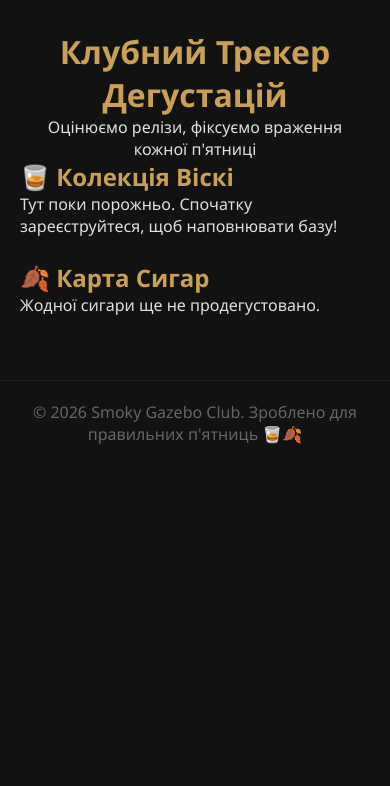
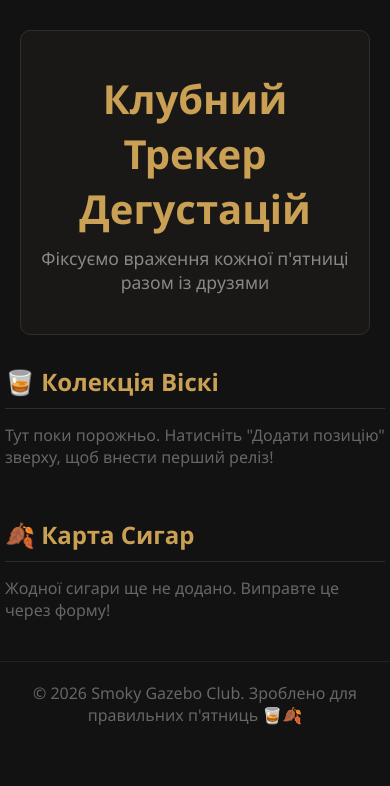
Before and after one commit to Elrik13/Smoky-gazebo, a Flask app: page / in a window 390 px wide. Shown: the part 98-884 px from the top of the page. Before the commit the page ends 542 px from the top, so only its background shows below. Run offline with Flask 3, Linux system fonts and the light colour scheme.

Commit message:
Added possibility to rate items, added nyw styles and cosmetic improvements

```diff
--- a/app.py
+++ b/app.py
@@ -1,9 +1,11 @@
+from datetime import datetime
 from flask import Flask, render_template, redirect, url_for, request, flash
 from flask_sqlalchemy import SQLAlchemy
 from flask_login import LoginManager, UserMixin, login_user, login_required, logout_user, current_user
 from werkzeug.security import generate_password_hash, check_password_hash
-from datetime import datetime
+from sqlalchemy import func
 import os
+
 
 app = Flask(__name__)
 app.config['SECRET_KEY'] = 'dev-secret-key-12345'  # Секретний ключ для захисту сесій
@@ -139,6 +141,37 @@ def add_item():
     return render_template('add_item.html')
 
 
+# Виставлення оцінки продукту
+@app.route('/rate/<int:item_id>', methods=['GET', 'POST'])
+@login_required
+def rate_item(item_id):
+    item = Item.query.get_or_404(item_id)
+
+    # Перевіряємо, чи цей користувач вже ставив оцінку цьому продукту
+    existing_rating = Rating.query.filter_by(user_id=current_user.id, item_id=item.id).first()
+    if existing_rating:
+        flash(f'Ви вже оцінювали реліз "{item.name}"!', 'error')
+        return redirect(url_for('index'))
+
+    if request.method == 'POST':
+        score = int(request.form.get('score'))
+        comment = request.form.get('comment')
+
+        new_rating = Rating(
+            score=score,
+            comment=comment,
+            user_id=current_user.id,
+            item_id=item.id
+        )
+        db.session.add(new_rating)
+        db.session.commit()
+
+        flash(f'Вашу оцінку для "{item.name}" успішно збережено!', 'success')
+        return redirect(url_for('index'))
+
+    return render_template('rate_item.html', item=item)
+
+
 # Автоматичне створення бази даних при першому запуску додатку
 with app.app_context():
     db.create_all()
--- a/templates/base.html
+++ b/templates/base.html
@@ -84,6 +84,73 @@
         .alert-danger { background-color: #5c1d24; color: #f8d7da; border: 1px solid #f5c2c7; }
         .alert-success { background-color: #1e4620; color: #d1e7dd; border: 1px solid #badbcc; }
         footer { text-align: center; padding: 20px 0; margin-top: 40px; color: #666; border-top: 1px solid #222; }
+                /* Нові стилі для клубних карток та оцінок */
+        .grid-container {
+            display: grid;
+            grid-template-columns: repeat(auto-fill, minmax(320px, 1fr));
+            gap: 20px;
+            margin-top: 15px;
+        }
+        .club-card {
+            background-color: #1a1816;
+            border: 1px solid #332d29;
+            border-radius: 10px;
+            overflow: hidden;
+            display: flex;
+            flex-direction: column;
+            transition: transform 0.2s, border-color 0.2s;
+        }
+        .club-card:hover {
+            transform: translateY(-3px);
+            border-color: #c9a054;
+        }
+        .card-header-img {
+            height: 180px;
+            width: 100%;
+            object-fit: cover;
+            border-bottom: 1px solid #332d29;
+        }
+        .card-body-content {
+            padding: 15px;
+            display: flex;
+            flex-direction: column;
+            flex-grow: 1;
+        }
+        .badge-score {
+            background-color: #c9a054;
+            color: #121212;
+            padding: 4px 8px;
+            border-radius: 4px;
+            font-weight: bold;
+            font-size: 0.85rem;
+            display: inline-block;
+        }
+        .badge-empty {
+            background-color: #332d29;
+            color: #b3b3b3;
+            padding: 4px 8px;
+            border-radius: 4px;
+            font-size: 0.85rem;
+            display: inline-block;
+        }
+        .item-meta {
+            font-size: 0.85rem;
+            color: #888;
+            margin: 2px 0 8px 0;
+        }
+        .item-desc {
+            font-size: 0.9rem;
+            color: #cccccc;
+            line-height: 1.4;
+            margin-bottom: 15px;
+            flex-grow: 1;
+        }
+        .section-title {
+            text-align: left;
+            margin-top: 30px;
+            padding-bottom: 10px;
+            border-bottom: 1px solid #332d29;
+        }
     </style>
 </head>
 <body>
--- a/templates/index.html
+++ b/templates/index.html
@@ -1,54 +1,86 @@
 {% extends 'base.html' %}
 
 {% block content %}
-<div class="text-center mb-5 py-4 bg-dark rounded border border-secondary">
-    <h1 class="display-5 fw-bold text-gold">Клубний Трекер Дегустацій</h1>
-    <p class="lead text-white-50">Оцінюємо релізи, фіксуємо враження кожної п'ятниці</p>
+<div class="text-center mb-5" style="padding: 40px 20px; background-color: #1a1816; border-radius: 10px; border: 1px solid #332d29;">
+    <h1 class="text-gold" style="font-size: 2.5rem; margin-bottom: 10px;">Клубний Трекер Дегустацій</h1>
+    <p style="color: #888; font-size: 1.1rem;">Фіксуємо враження кожної п'ятниці разом із друзями</p>
 </div>
 
 <div class="row">
     <!-- РОЗДІЛ ВІСКІ -->
-    <div class="col-md-6 mb-4">
-        <h2 class="text-gold border-bottom border-secondary pb-2 mb-3">🥃 Колекція Віскі</h2>
+    <div class="w-100">
+        <h2 class="text-gold section-title">🥃 Колекція Віскі</h2>
         {% if not whiskeys %}
-            <p class="text-white-50">Тут поки порожньо. Спочатку зареєструйтеся, щоб наповнювати базу!</p>
+            <p style="color: #666; margin-top: 15px;">Тут поки порожньо. Натисніть "Додати позицію" зверху, щоб внести перший реліз!</p>
+        {% else %}
+            <div class="grid-container">
+                {% for item in whiskeys %}
+                    <div class="club-card">
+                        <img src="{{ item.image_url or 'https://unsplash.com' }}" class="card-header-img" alt="{{ item.name }}">
+                        <div class="card-body-content">
+                            <div style="display: flex; justify-content: space-between; align-items: flex-start; gap: 10px;">
+                                <h4 class="text-gold" style="margin: 0;">{{ item.name }}</h4>
+                                <div>
+                                    {% if item.ratings %}
+                                        {% set total = namespace(score=0) %}
+                                        {% for r in item.ratings %}
+                                            {% set total.score = total.score + r.score %}
+                                        {% endfor %}
+                                        <span class="badge-score">⭐ {{ (total.score / item.ratings|length)|round(1) }}</span>
+                                    {% else %}
+                                        <span class="badge-empty">Немає оцінок</span>
                                     {% endif %}
-        <div class="row row-cols-1 g-3">
-            {% for item in whiskeys %}
-            <div class="col">
-                <div class="card h-100 flex-row align-items-center p-2">
-                    <img src="{{ item.image_url or 'https://unsplash.com' }}" class="rounded" style="width: 80px; height: 80px; object-fit: cover;">
-                    <div class="card-body py-1">
-                        <h5 class="card-title mb-0 text-gold">{{ item.name }}</h5>
-                        <small class="text-white-50">{{ item.brand }}</small>
-                        <p class="card-text small text-truncate mb-1">{{ item.description }}</p>
                                 </div>
+                            </div>
+                            <p class="item-meta">Бренд: {{ item.brand }}</p>
+                            <p class="item-desc">{{ item.description or 'Опис відсутній.' }}</p>
+
+                            {% if current_user.is_authenticated %}
+                                <a href="{{ url_for('rate_item', item_id=item.id) }}" class="btn btn-outline-warning w-100" style="margin-top: auto;">📝 Оцінити реліз</a>
+                            {% endif %}
                         </div>
                     </div>
                 {% endfor %}
             </div>
+        {% endif %}
     </div>
 
     <!-- РОЗДІЛ СИГАР -->
-    <div class="col-md-6 mb-4">
-        <h2 class="text-gold border-bottom border-secondary pb-2 mb-3">🍂 Карта Сигар</h2>
+    <div class="w-100" style="margin-top: 20px;">
+        <h2 class="text-gold section-title">🍂 Карта Сигар</h2>
         {% if not cigars %}
-            <p class="text-white-50">Жодної сигари ще не продегустовано.</p>
+            <p style="color: #666; margin-top: 15px;">Жодної сигари ще не додано. Виправте це через форму!</p>
+        {% else %}
+            <div class="grid-container">
+                {% for item in cigars %}
+                    <div class="club-card">
+                        <img src="{{ item.image_url or 'https://unsplash.com' }}" class="card-header-img" alt="{{ item.name }}">
+                        <div class="card-body-content">
+                            <div style="display: flex; justify-content: space-between; align-items: flex-start; gap: 10px;">
+                                <h4 class="text-gold" style="margin: 0;">{{ item.name }}</h4>
+                                <div>
+                                    {% if item.ratings %}
+                                        {% set total = namespace(score=0) %}
+                                        {% for r in item.ratings %}
+                                            {% set total.score = total.score + r.score %}
+                                        {% endfor %}
+                                        <span class="badge-score">⭐ {{ (total.score / item.ratings|length)|round(1) }}</span>
+                                    {% else %}
+                                        <span class="badge-empty">Немає оцінок</span>
                                     {% endif %}
-        <div class="row row-cols-1 g-3">
-            {% for item in cigars %}
-            <div class="col">
-                <div class="card h-100 flex-row align-items-center p-2">
-                    <img src="{{ item.image_url or 'https://unsplash.com' }}" class="rounded" style="width: 80px; height: 80px; object-fit: cover;">
-                    <div class="card-body py-1">
-                        <h5 class="card-title mb-0 text-gold">{{ item.name }}</h5>
-                        <small class="text-white-50">{{ item.brand }}</small>
-                        <p class="card-text small text-truncate mb-1">{{ item.description }}</p>
                                 </div>
+                            </div>
+                            <p class="item-meta">Виробник: {{ item.brand }}</p>
+                            <p class="item-desc">{{ item.description or 'Опис відсутній.' }}</p>
+
+                            {% if current_user.is_authenticated %}
+                                <a href="{{ url_for('rate_item', item_id=item.id) }}" class="btn btn-outline-warning w-100" style="margin-top: auto;">📝 Оцінити реліз</a>
+                            {% endif %}
                         </div>
                     </div>
                 {% endfor %}
             </div>
+        {% endif %}
     </div>
 </div>
 {% endblock %}
```
Also changed, not shown: templates/rate_item.html (added, +32 -0 lines). Lines whose indentation alone changed are shown as unchanged.
